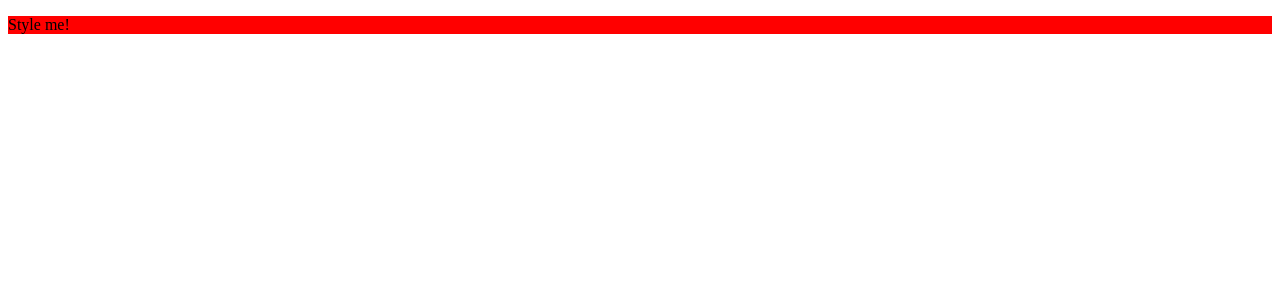
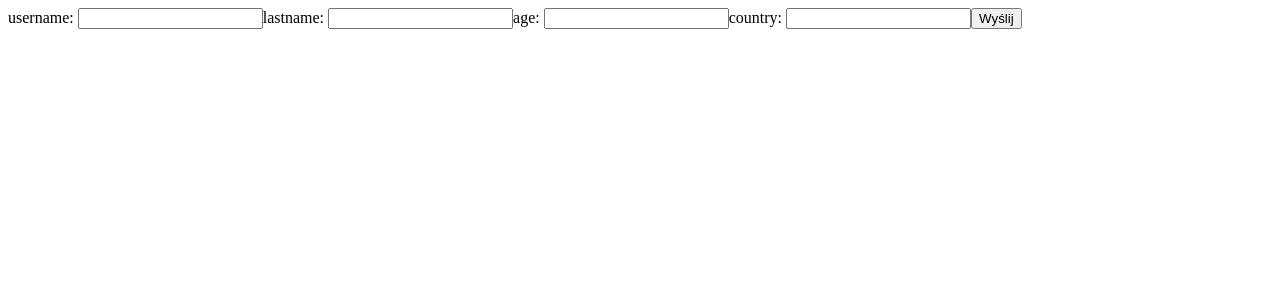
Before and after one commit to lukaszsiembida/angular, an Angular app: page / in a window 1280 px wide. Shown: the top 300 px of the page. Built offline with nearby package versions, Linux system fonts and the light colour scheme.

Commit message:
zadanie 13

```diff
--- a/src/app/app.component.html
+++ b/src/app/app.component.html
@@ -56,4 +56,14 @@
 <!--{{ [1, 2, 3, 4, 5, 6, 7] | slice: 1: 4}}<br/>-->
 <!--Dzielenie modulo: {{ 26 | modulo: 4}}<br/>-->
 
-<p appMyDirective>Style me!</p>
+<!--zadanie 9-->
+<!--<p appMyDirective>Style me!</p>-->
+
+<!--zadanie 13-->
+<form #tdForm="ngForm" (ngSubmit)="onSubmit()">
+  <label>username: <input name="username" ngModel></label>
+  <label>lastname: <input name="lastname" ngModel></label>
+  <label>age: <input name="age" ngModel></label>
+  <label>country: <input name="country" ngModel></label>
+  <button type="submit">Wyślij</button>
+</form>
--- a/src/app/app.component.ts
+++ b/src/app/app.component.ts
@@ -1,4 +1,4 @@
-import {Component, HostListener, OnInit} from '@angular/core';
+import {Component, HostListener, OnInit, ViewChild} from '@angular/core';
 import {MyDirectiveDirective} from './my-directive.directive';
 import {MoviesServiceService} from './movies-service.service';
 
@@ -6,14 +6,21 @@ import {MoviesServiceService} from './movies-service.service';
   selector: 'app-root',
   templateUrl: './app.component.html',
   styleUrls: ['./app.component.css'],
-  providers: [MoviesServiceService]
+  // providers: [MoviesServiceService]   // dla zadania 10-12
 })
 export class AppComponent implements OnInit {
 
-  // zadanie 9
+  @ViewChild('tdForm')
+  tdForm: any;
 
+  constructor() {
+  }
 
   ngOnInit(): void {
+  }
+
+  onSubmit(): void {
+    console.log(this.tdForm.value);
   }
 
   // zadanie 10-12
--- a/src/app/app.module.ts
+++ b/src/app/app.module.ts
@@ -7,6 +7,7 @@ import { TabComponentComponent } from './tab-component/tab-component.component';
 import { TabContentComponentComponent } from './tab-content-component/tab-content-component.component';
 import { MyDirectiveDirective } from './my-directive.directive';
 import { MyPipePipe } from './my-pipe.pipe';
+import {FormsModule} from '@angular/forms';
 
 @NgModule({
   declarations: [
@@ -18,7 +19,8 @@ import { MyPipePipe } from './my-pipe.pipe';
     MyPipePipe
   ],
   imports: [
-    BrowserModule
+    BrowserModule,
+    FormsModule // dla zadania 13
   ],
   providers: [],
   bootstrap: [AppComponent]
```
